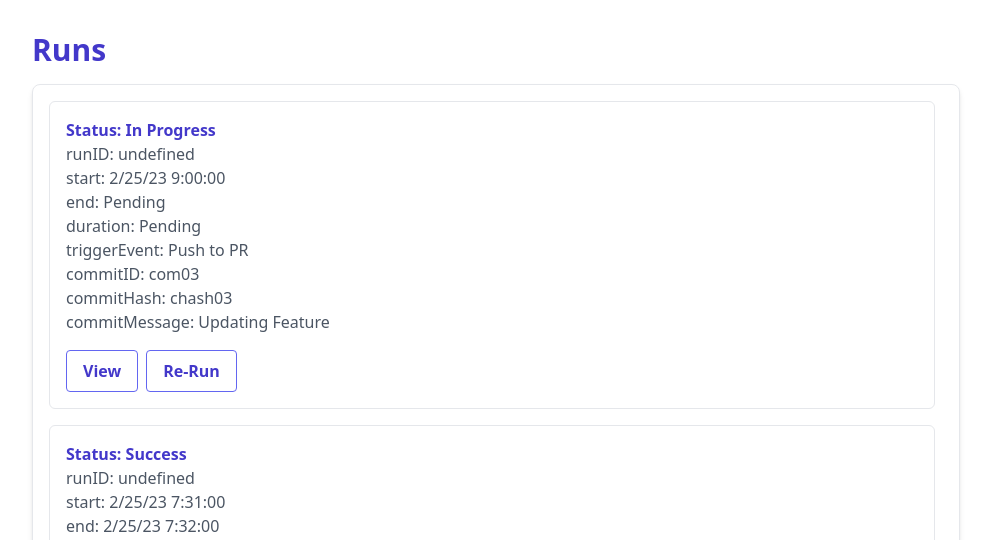
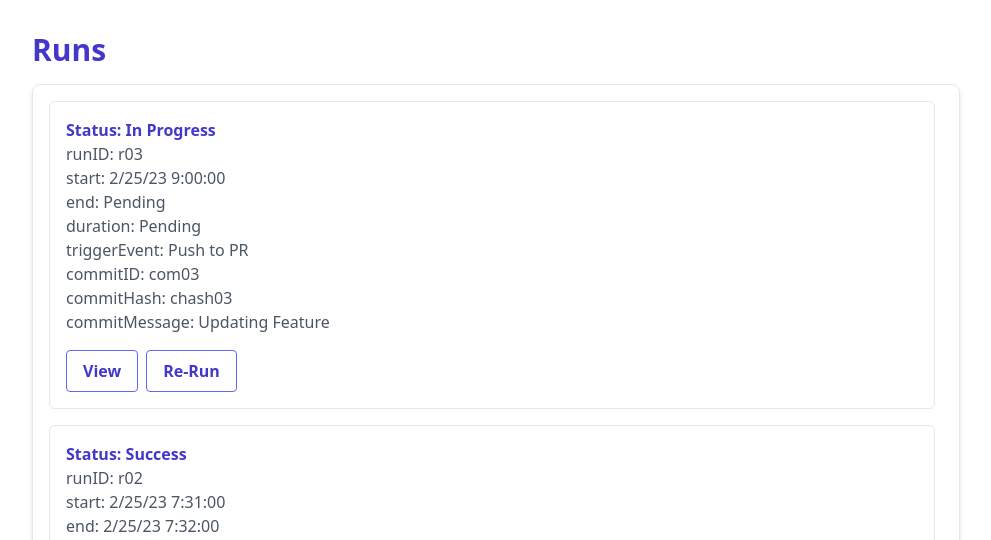
Before and after one commit to seamless-cicd/seamless-frontend, a React (Vite) app: page /services/1 in a window 1280 px wide. Shown: the top 540 px of the page, without its empty margins (0-991 px from the left). Built offline with nearby package versions, Linux system fonts and the light colour scheme.

Commit message:
feat: use a list component to list all of the runs
- list component working for runs
- this can now be done for services

```diff
--- a/src/components/Service.tsx
+++ b/src/components/Service.tsx
@@ -1,7 +1,8 @@
 import { useState, useEffect } from "react";
 import { useParams } from "react-router-dom";
 import { RunType } from "../types/runType";
-import RunsCard from './cards/RunsCard'
+
+import RunsList from "./lists/RunsList";
 
 const sampleRuns = [
   {
@@ -28,9 +29,6 @@ const sampleRuns = [
   },
 ]
 
-
-
-
 const Service = () => {
   const serviceID = useParams();
 
@@ -49,40 +47,10 @@ const Service = () => {
     <div className="mt-8 ml-8">
     <h2 className="text-3xl text-indigo-700 font-extrabold mb-4">Runs</h2>
     <div className="border rounded-lg shadow-md p-4 mr-80">
-      {runs.map(run => {
-        return (
-        <RunsCard
-          key={run.runID}
-          start={run.start}
-          end={run.end}
-          duration={run.duration}
-          triggerEvent={run.triggerEvent}
-          commitID={run.commitID}
-          commitHash={run.commitHash}
-          commitMessage={run.commitMessage}
-          status={run.status}
-        />
-        )
-      })}
+      <RunsList runs={runs} />
     </div>
   </div>
   )
 }
 
-/*
-export interface RunType {
-  runID: string;
-  start: string;
-  end: string;
-  duration: string;
-  triggerEvent: string;
-  commitID: string;
-  commitHash: string;
-  commitMessage: string;
-  status: string;
-}
-*/
-
-
-
 export default Service
--- a/src/components/cards/RunsCard.tsx
+++ b/src/components/cards/RunCard.tsx
@@ -17,7 +17,7 @@ export interface RunType {
 
 const submitButtonStyle = "mt-4 mr-2 bg-transparent hover:bg-indigo-500 text-indigo-700 font-semibold hover:text-white py-2 px-4 border border-indigo-500 hover:border-transparent rounded";
 
-const Card = ({ runID, start, end, duration, triggerEvent, commitID, commitHash, commitMessage, status }: RunType) => {
+const RunCard = ({ runID, start, end, duration, triggerEvent, commitID, commitHash, commitMessage, status }: RunType) => {
   const navigate = useNavigate();
 
   const handleViewClick = (e: React.MouseEvent) => {
@@ -46,4 +46,4 @@ const Card = ({ runID, start, end, duration, triggerEvent, commitID, commitHash,
   );
 };
 
-export default Card;
+export default RunCard;
--- /dev/null
+++ b/src/components/lists/RunsList.tsx
@@ -0,0 +1,27 @@
+import RunCard from "../cards/RunCard";
+import { RunsListProps } from "../../types/runsListProps";
+
+const RunsList = ({runs}: RunsListProps) => {
+  return (
+  <div>
+    {runs.map(run => {
+      return (
+      <RunCard
+        key={run.runID}
+        runID={run.runID}
+        start={run.start}
+        end={run.end}
+        duration={run.duration}
+        triggerEvent={run.triggerEvent}
+        commitID={run.commitID}
+        commitHash={run.commitHash}
+        commitMessage={run.commitMessage}
+        status={run.status}
+      />
+      )
+    })}
+  </div>
+  )
+}
+
+export default RunsList;
--- /dev/null
+++ b/src/types/runsListProps.ts
@@ -0,0 +1,5 @@
+import { RunType } from "./runType";
+
+export interface RunsListProps {
+  runs: RunType[];
+}
```
